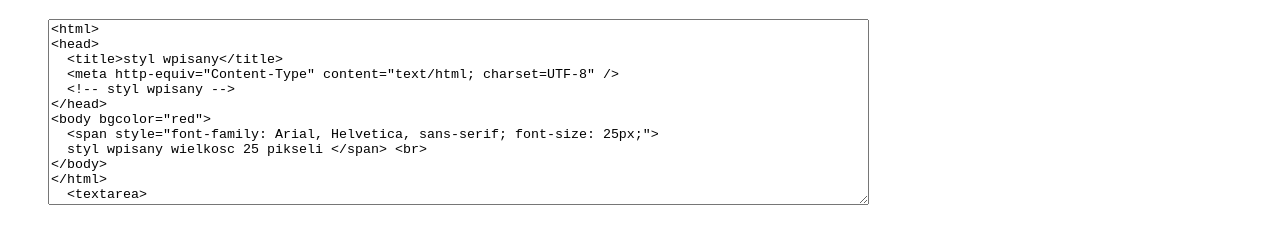
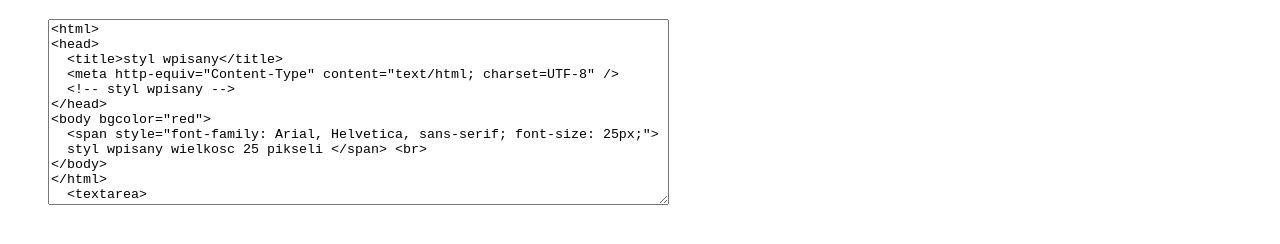
Before and after one commit to LukaszKasprowicz2G/CSSLKasprowicz2G, a plain HTML site: page kasp_z7.html in a window 1280 px wide. Shown: the part 222-466 px from the top of the page. Drawn offline with Linux system fonts and the light colour scheme.

Commit message:
Update kasp_z7.html

```diff
--- a/kasp_z7.html
+++ b/kasp_z7.html
@@ -11,7 +11,7 @@
       strony. Jest wstawiany w tej samej linii, w której znajduje się element formatowany.
       O tym, który to będzie element, decyduje słowo kluczowe "selektor"</p>
   <li><h1> Składnia teoretyczna </h1></li>
-  <textarea rows=12 cols=100>
+  <textarea rows=12 cols=75>
 <html>
 <head>
   <title>styl wpisany</title>
```
